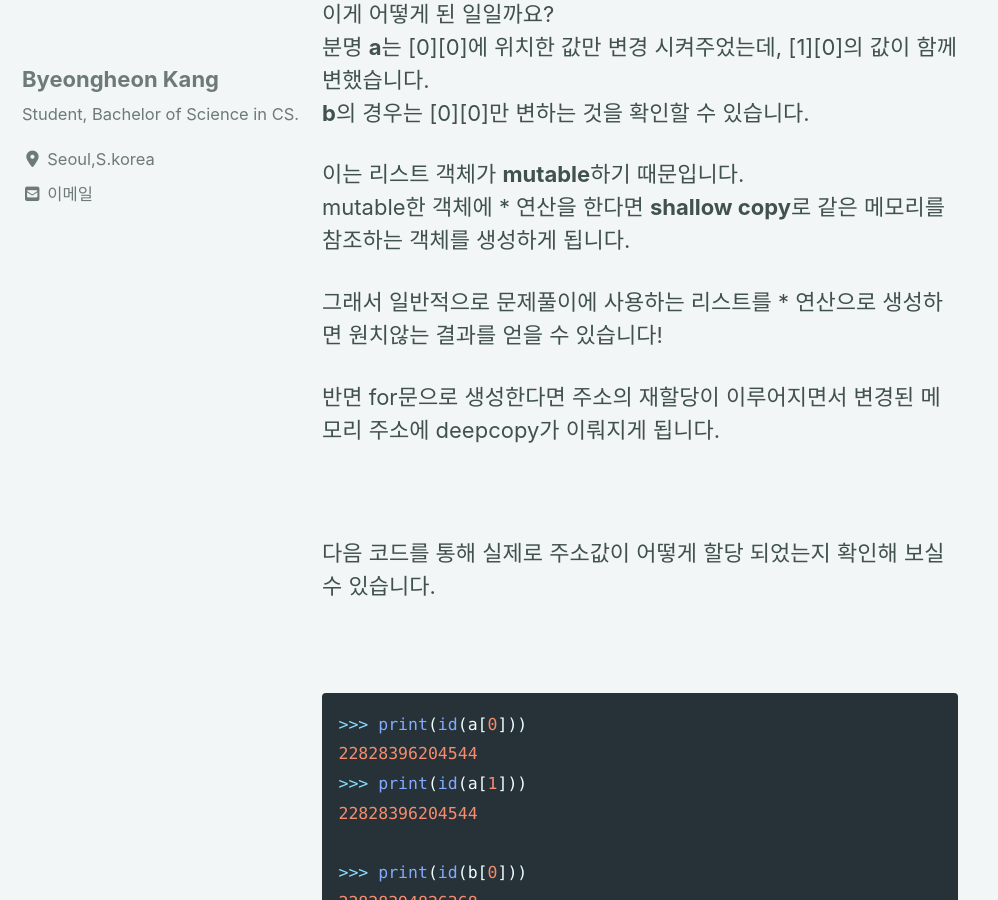
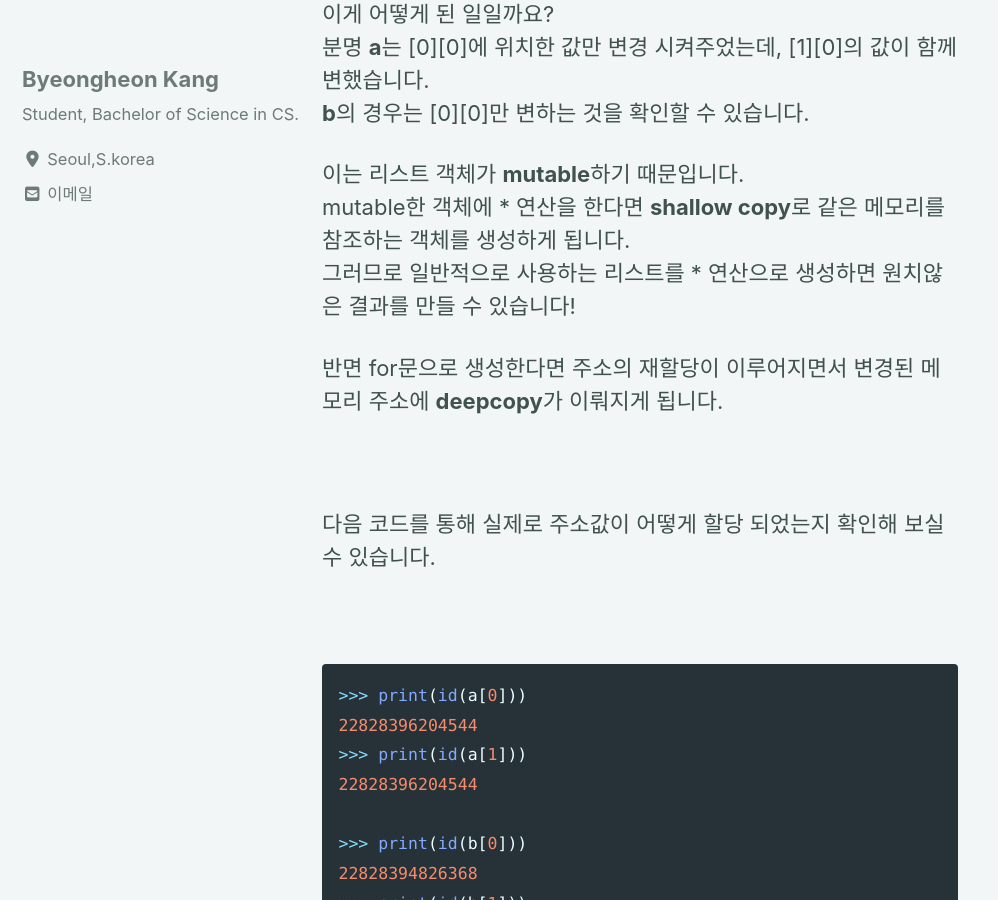
Before and after one commit to devtrail42/devtrail42.github.io, a Jekyll site: the page built from _posts/2021-04-19-91.md, in a window 1280 px wide and 900 px high, scrolled down 2755 px. Shown: the whole window, without its empty margins (0-998 px from the left). Built offline with Jekyll 4.4.1, drawn with Linux system fonts in a browser that asks for light colours; cached includes are drawn as plain includes; nearby versions of some CDN libraries; comment, search, counter and statistics services are not loaded.

Commit message:
edit post

```diff
--- a/_posts/2021-04-19-91.md
+++ b/_posts/2021-04-19-91.md
@@ -86,10 +86,9 @@ mutable과 immutable 객체
 
 이는 리스트 객체가 **mutable**하기 때문입니다.
 mutable한 객체에 * 연산을 한다면 **shallow copy**로 같은 메모리를 참조하는 객체를 생성하게 됩니다.
+그러므로 일반적으로 사용하는 리스트를 * 연산으로 생성하면 원치않은 결과를 만들 수 있습니다!
 
-그래서 일반적으로 문제풀이에 사용하는 리스트를 * 연산으로 생성하면 원치않는 결과를 얻을 수 있습니다!
-
-반면 for문으로 생성한다면 주소의 재할당이 이루어지면서 변경된 메모리 주소에 deepcopy가 이뤄지게 됩니다.
+반면 for문으로 생성한다면 주소의 재할당이 이루어지면서 변경된 메모리 주소에 **deepcopy**가 이뤄지게 됩니다.
 
 &nbsp;
 
```
